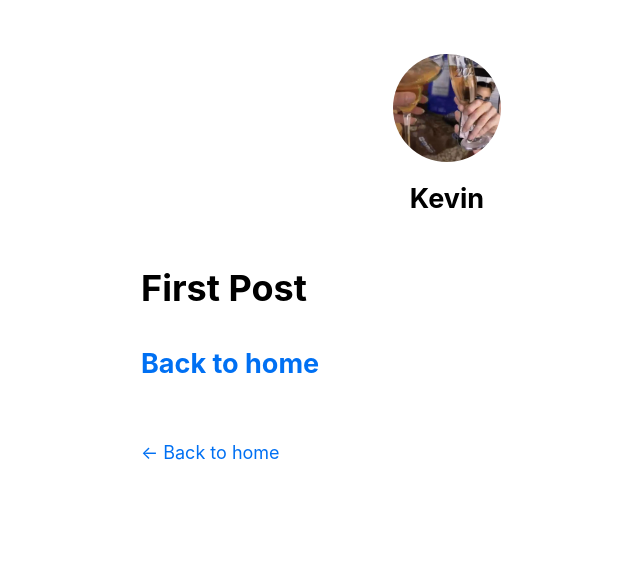
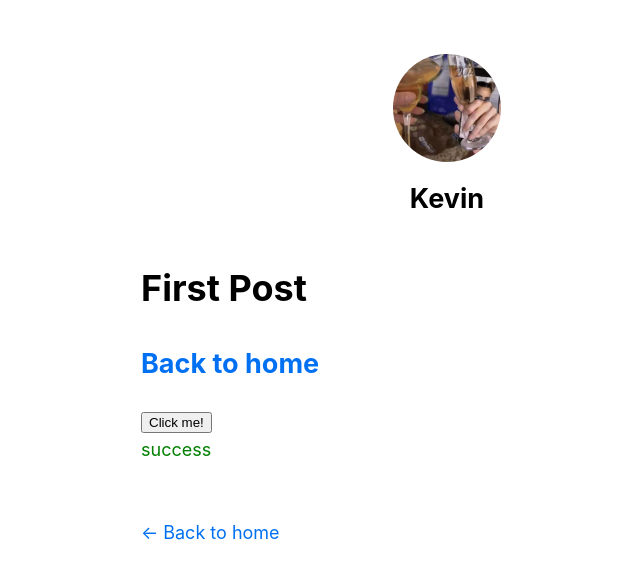
Before and after one commit to kevinngth/next.js-demo, a Next.js app in the folder nextjs-blog/: page /posts/first-post in a window 1280 px wide. Shown: the top 578 px of the page, without its empty margins (193-833 px from the left). Built offline with nearby package versions, Linux system fonts and the light colour scheme.

Commit message:
classnames

```diff
--- /dev/null
+++ b/nextjs-blog/components/alert.js
@@ -0,0 +1,15 @@
+import styles from './alert.module.css'
+import cn from 'classnames'
+
+export default function Alert({ type }) {
+    return (
+        <div
+            className={cn({
+                [styles.success]: type === 'success',
+                [styles.error]: type === 'error'
+            })}
+        >
+            {type}
+        </div>
+    )
+}
--- /dev/null
+++ b/nextjs-blog/components/alert.module.css
@@ -0,0 +1,6 @@
+.success {
+    color: green;
+}
+.error {
+    color: red;
+}
--- a/nextjs-blog/package.json
+++ b/nextjs-blog/package.json
@@ -8,6 +8,7 @@
     "start": "next start"
   },
   "dependencies": {
+    "classnames": "^2.2.6",
     "next": "9.3.5",
     "react": "16.13.1",
     "react-dom": "16.13.1"
--- a/nextjs-blog/pages/posts/first-post.js
+++ b/nextjs-blog/pages/posts/first-post.js
@@ -1,8 +1,11 @@
 import Link from 'next/link'
 import Head from 'next/head'
 import Layout from '../../components/layout'
+import Alert from '../../components/alert'
+import { useState } from 'react'
 
 export default function FirstPost() {
+    const [type, setType] = useState('success');
     return (
         <Layout>
             <Head>
@@ -14,6 +17,8 @@ export default function FirstPost() {
                 <a>Back to home</a>
                 </Link>
             </h2>
+            <button onClick={() => { type === 'success' ? setType("error") : setType("success") }}>Click me!</button>
+            <Alert type={type}/>
         </Layout>
     )
 }
```
Also changed, not shown: 1 other file (tests, documents, lock files or other folders).
